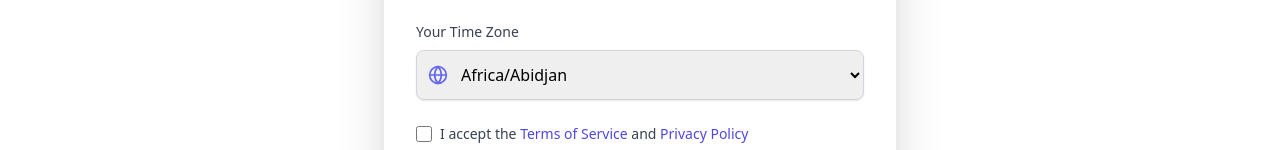
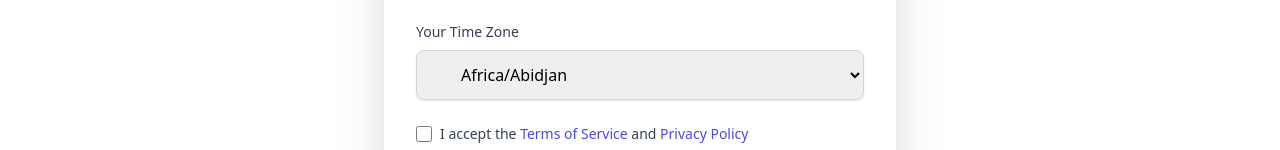
Before and after one commit to eyalyehiely/dailyInspire-client, a React (Vite) app: page /register in a window 1280 px wide. Shown: the part 620-770 px from the top of the page. Built offline with nearby package versions, Linux system fonts and the light colour scheme.

Commit message:
`Removed globe icon and associated styles from time zone select input`

```diff
--- a/src/components/RegisterForm.jsx
+++ b/src/components/RegisterForm.jsx
@@ -324,9 +324,6 @@ const RegisterForm = ({ onLoginClick }) => {
                 Your Time Zone
               </label>
               <div className="relative rounded-md shadow-sm">
-                <div className="absolute inset-y-0 left-0 pl-3 flex items-center pointer-events-none">
-                  <Globe className="h-5 w-5 text-indigo-500 mr-2" />
-                </div>
                 <select
                   id="timeZone"
                   name="timeZone"
```
